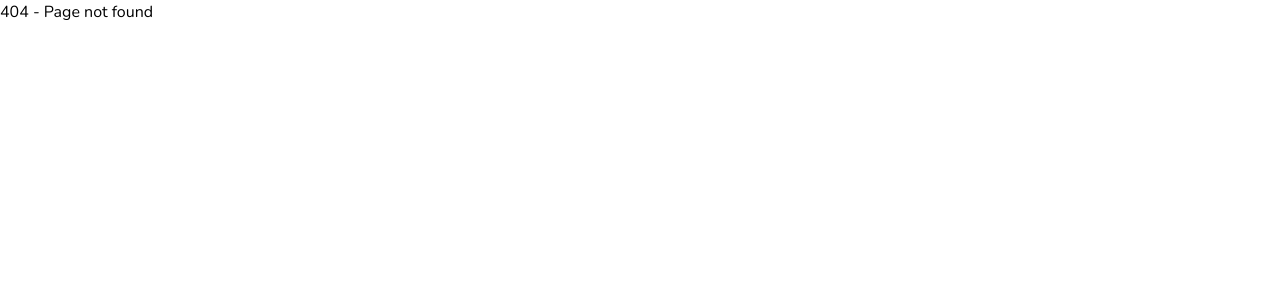
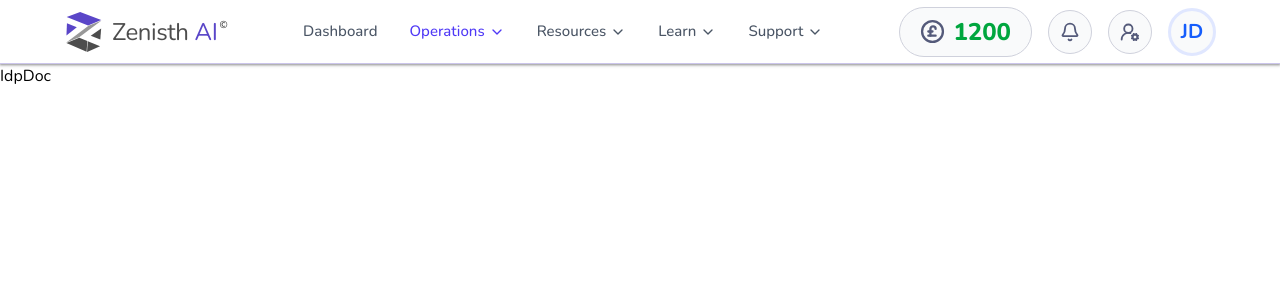
Before and after one commit to Zenisth-Jay/zenisthFrontEnd, a React app: page /operations/idp in a window 1280 px wide. Before the commit this address had no page. Shown: the top 300 px of the page. Built offline with nearby package versions, Linux system fonts and the light colour scheme; the HTML template or start-up script is replaced by a standard one.

Commit message:
first commit

```diff
--- /dev/null
+++ b/src/pages/menuPages/operationMenu/IdpDoc.jsx
@@ -0,0 +1,12 @@
+import MainNavbar from "../../../components/dashboard/MainNavbar";
+
+const IdpDoc = () => {
+  return (
+    <div>
+      <MainNavbar />
+      IdpDoc
+    </div>
+  );
+};
+
+export default IdpDoc;
--- a/src/routes/AppRoutes.jsx
+++ b/src/routes/AppRoutes.jsx
@@ -18,6 +18,7 @@ import Help from "../pages/menuPages/supportMenu/Help";
 import ContactSupport from "../pages/menuPages/supportMenu/ContactSupport";
 import SecurityCenter from "../pages/menuPages/AdminMenu/SecurityCenter";
 import AccessControl from "../pages/menuPages/AdminMenu/AccessControl";
+import IdpDoc from "../pages/menuPages/operationMenu/IdpDoc";
 
 const AppRoutes = () => {
   return (
@@ -61,6 +62,9 @@ const AppRoutes = () => {
       <Route path="/admin/security-center" element={<SecurityCenter />} />
       <Route path="/admin/access-control" element={<AccessControl />} />
 
+      {/* IDP */}
+      <Route path="/operations/idp" element={<IdpDoc />} />
+
       {/* 404 */}
       <Route path="*" element={<h1>404 - Page not found</h1>} />
     </Routes>
```
